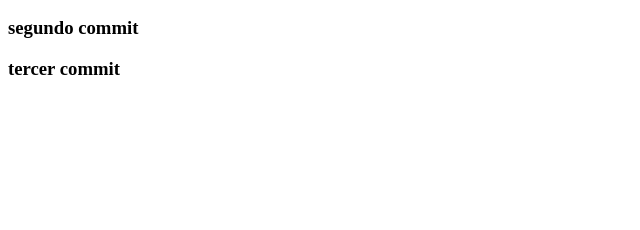
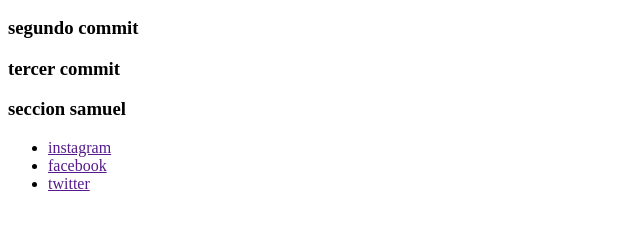
Before and after one commit to FlorenciaBravo16/martes-temprano, a plain HTML site: page index.html in a window 1280 px wide. Shown: the part 110-340 px from the top of the page, without its empty margins (0-640 px from the left). Drawn offline with Linux system fonts and the light colour scheme.

Commit message:
seccion samuel

```diff
--- a/index.html
+++ b/index.html
@@ -12,5 +12,14 @@
     <h3>segundo commit</h3>
     <h3>tercer commit</h3>
 
+    <section>
+        <h3>seccion samuel</h3>
+        <ul>
+            <li><a href="">instagram</a></li>
+            <li><a href="">facebook</a></li>
+            <li><a href="">twitter</a></li>
+        </ul>
+    </section>
+
 </body>
 </html>
```
